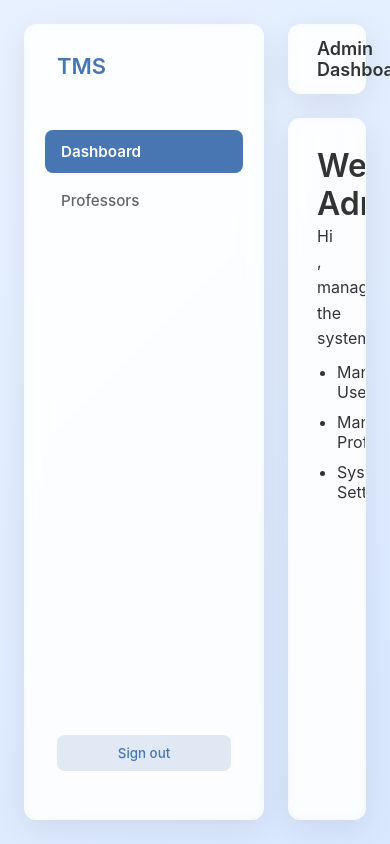
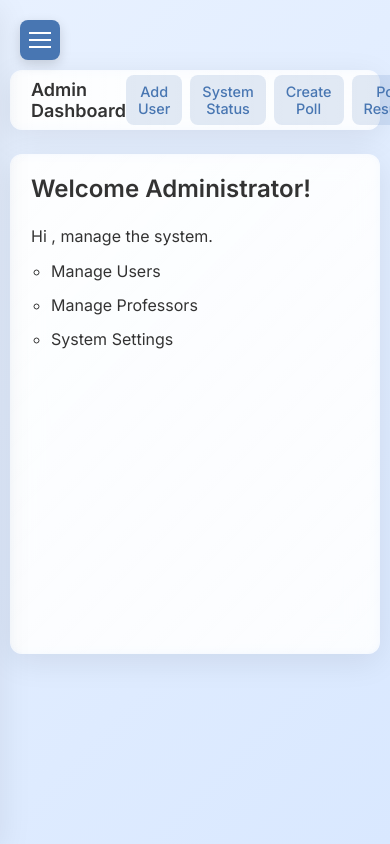
Before and after one commit to anshulgaharwal/timetable-management, a Next.js app: page /admin in a window 390 px wide. Built offline with nearby package versions, Linux system fonts and the light colour scheme; no server answers.

Commit message:
Enhance DashboardLayout with mobile responsiveness; add mobile sidebar toggle and overlay, improve action button handling, and update user display defaults. Update CSS for better mobile support and visual improvements.

```diff
--- a/src/components/DashboardLayout.js
+++ b/src/components/DashboardLayout.js
@@ -4,23 +4,50 @@ import { usePathname, useRouter } from "next/navigation"
 import "../styles/dashboard.css"
 import Link from "next/link"
 import { useAdmin } from "../contexts/AdminContext"
+import { useState, useEffect } from "react"
 
 export default function DashboardLayout({ children, sidebarTabs, pageTitle, actionButtons: propsActionButtons }) {
   const { data: session } = useSession()
   const path = usePathname()
   const router = useRouter()
+  const [isMobile, setIsMobile] = useState(false)
+  const [mobileSidebarOpen, setMobileSidebarOpen] = useState(false)
+
   // Try to get action buttons from context, fall back to props
   const adminContext = useAdmin ? useAdmin() : null
   const actionButtons = adminContext?.actionButtons || propsActionButtons || []
+
+  useEffect(() => {
+    const checkScreenSize = () => {
+      setIsMobile(window.innerWidth < 768)
+    }
+
+    checkScreenSize()
+    window.addEventListener("resize", checkScreenSize)
+
+    return () => window.removeEventListener("resize", checkScreenSize)
+  }, [])
 
   const handleSignOut = async () => {
     await signOut({ redirect: false })
     router.push("/")
   }
 
+  const toggleMobileSidebar = () => {
+    setMobileSidebarOpen((prev) => !prev)
+  }
+
   return (
     <div className="dashboard-container">
-      <div className="sidebar">
+      {isMobile && (
+        <button className="mobile-menu-toggle" onClick={toggleMobileSidebar} aria-label="Toggle menu">
+          <span></span>
+          <span></span>
+          <span></span>
+        </button>
+      )}
+
+      <div className={`sidebar ${isMobile && mobileSidebarOpen ? "mobile-open" : ""}`}>
         <div className="sidebar-logo">
           <span>TMS</span>
         </div>
@@ -28,15 +55,16 @@ export default function DashboardLayout({ children, sidebarTabs, pageTitle, acti
         <div className="sidebar-tabs">
           {sidebarTabs &&
             sidebarTabs.map((tab, index) => (
-              <Link key={index} href={tab.href} className={path === tab.href ? "active" : ""}>
-                {tab.label}
+              <Link key={index} href={tab.href} className={path === tab.href ? "active" : ""} onClick={() => isMobile && setMobileSidebarOpen(false)}>
+                {tab.icon && <span className="tab-icon">{tab.icon}</span>}
+                <span>{tab.label}</span>
               </Link>
             ))}
         </div>
 
         <div className="sidebar-user">
-          <span className="user-name">{session?.user?.name}</span>
-          <span className="user-role">{session?.user?.role}</span>
+          <span className="user-name">{session?.user?.name || "User"}</span>
+          <span className="user-role">{session?.user?.role || "Guest"}</span>
           <button onClick={handleSignOut}>Sign out</button>
         </div>
       </div>
@@ -47,7 +75,8 @@ export default function DashboardLayout({ children, sidebarTabs, pageTitle, acti
           <div className="action-buttons">
             {actionButtons &&
               actionButtons.map((button, index) => (
-                <button key={index} onClick={button.onClick} className={button.className || ""}>
+                <button key={index} onClick={button.onClick} className={button.className || ""} disabled={button.disabled}>
+                  {button.icon && <span className="button-icon">{button.icon}</span>}
                   {button.label}
                 </button>
               ))}
@@ -55,6 +84,8 @@ export default function DashboardLayout({ children, sidebarTabs, pageTitle, acti
         </div>
         <div className="content">{children}</div>
       </div>
+
+      {isMobile && mobileSidebarOpen && <div className="sidebar-overlay" onClick={() => setMobileSidebarOpen(false)}></div>}
     </div>
   )
 }
--- a/src/styles/dashboard.css
+++ b/src/styles/dashboard.css
@@ -9,7 +9,37 @@
   display: flex;
   padding: var(--dashboard-padding);
   gap: var(--dashboard-gap);
-  font-family: -apple-system, BlinkMacSystemFont, "Segoe UI", Roboto, Oxygen, Ubuntu, Cantarell, "Open Sans", sans-serif;
+  font-family: "Inter", -apple-system, BlinkMacSystemFont, "Segoe UI", Roboto, Oxygen, Ubuntu, Cantarell, "Open Sans", sans-serif;
+  position: relative;
+}
+
+/* Mobile menu toggle */
+.mobile-menu-toggle {
+  position: fixed;
+  top: 20px;
+  left: 20px;
+  z-index: 100;
+  background: var(--accent-primary);
+  border: none;
+  width: 40px;
+  height: 40px;
+  border-radius: 8px;
+  display: flex;
+  flex-direction: column;
+  justify-content: center;
+  align-items: center;
+  gap: 5px;
+  cursor: pointer;
+  box-shadow: 0 4px 12px rgba(0, 0, 0, 0.15);
+  display: none;
+}
+
+.mobile-menu-toggle span {
+  display: block;
+  width: 22px;
+  height: 2px;
+  background: white;
+  transition: all 0.3s ease;
 }
 
 /* Main layout structure */
@@ -17,8 +47,8 @@
   width: var(--sidebar-width);
   height: calc(100vh - var(--dashboard-padding) * 2);
   background: var(--glass-bg);
-  backdrop-filter: blur(10px);
-  -webkit-backdrop-filter: blur(10px);
+  backdrop-filter: blur(15px);
+  -webkit-backdrop-filter: blur(15px);
   border-radius: var(--border-radius);
   border: 1px solid var(--glass-border);
   box-shadow: var(--glass-shadow);
@@ -28,6 +58,7 @@
   z-index: 10;
   overflow-y: auto;
   position: relative;
+  transition: box-shadow 0.3s ease;
 }
 
 .sidebar::before {
@@ -37,16 +68,20 @@
   left: 0;
   right: 0;
   bottom: 0;
-  background: rgba(255, 255, 255, 0.15);
+  background: linear-gradient(180deg, rgba(255, 255, 255, 0.2), rgba(255, 255, 255, 0.1));
   backdrop-filter: blur(4px);
   -webkit-backdrop-filter: blur(4px);
   border-radius: var(--border-radius);
   z-index: -1;
 }
 
+.sidebar:hover {
+  box-shadow: var(--glass-shadow);
+}
+
 .sidebar-logo {
-  font-size: 22px;
-  font-weight: 600;
+  font-size: 24px;
+  font-weight: 700;
   display: flex;
   align-items: center;
   gap: 10px;
@@ -54,12 +89,14 @@
   padding: 0 12px 20px;
   margin-bottom: 16px;
   border-bottom: 1px solid var(--glass-border);
+  letter-spacing: -0.5px;
 }
 
 .sidebar-tabs {
   flex: 1;
   overflow-y: auto;
   margin: 8px 0;
+  padding-right: 4px;
 }
 
 .sidebar-user {
@@ -74,6 +111,7 @@
 .user-name {
   font-weight: 600;
   color: var(--text-primary);
+  font-size: 15px;
 }
 
 .user-role {
@@ -97,6 +135,11 @@
 
 .sidebar-user button:hover {
   background: rgba(72, 118, 178, 0.25);
+  transform: translateY(-1px);
+}
+
+.sidebar-user button:active {
+  transform: translateY(0);
 }
 
 .main {
@@ -109,8 +152,8 @@
 
 .navbar {
   background: var(--glass-bg);
-  backdrop-filter: blur(10px);
-  -webkit-backdrop-filter: blur(10px);
+  backdrop-filter: blur(15px);
+  -webkit-backdrop-filter: blur(15px);
   border-radius: var(--border-radius);
   border: 1px solid var(--glass-border);
   box-shadow: var(--glass-shadow);
@@ -120,6 +163,11 @@
   justify-content: space-between;
   align-items: center;
   position: relative;
+  transition: box-shadow 0.3s ease;
+}
+
+.navbar:hover {
+  box-shadow: 0 8px 30px rgba(0, 0, 0, 0.1);
 }
 
 .navbar::before {
@@ -129,7 +177,7 @@
   left: 0;
   right: 0;
   bottom: 0;
-  background: rgba(255, 255, 255, 0.15);
+  background: linear-gradient(90deg, rgba(255, 255, 255, 0.2), rgba(255, 255, 255, 0.1));
   backdrop-filter: blur(4px);
   -webkit-backdrop-filter: blur(4px);
   border-radius: var(--border-radius);
@@ -156,17 +204,31 @@
   cursor: pointer;
   transition: all 0.2s ease;
   font-weight: 500;
+  display: flex;
+  align-items: center;
+  gap: 6px;
 }
 
 .action-buttons button:hover {
   background: rgba(72, 118, 178, 0.25);
+  transform: translateY(-1px);
+}
+
+.action-buttons button:active {
+  transform: translateY(0);
+}
+
+.action-buttons button:disabled {
+  opacity: 0.6;
+  cursor: not-allowed;
+  transform: none;
 }
 
 .content {
   height: calc(100vh - var(--navbar-height) - var(--dashboard-padding) * 2 - var(--dashboard-gap));
   background: var(--glass-bg);
-  backdrop-filter: blur(10px);
-  -webkit-backdrop-filter: blur(10px);
+  backdrop-filter: blur(15px);
+  -webkit-backdrop-filter: blur(15px);
   border-radius: var(--border-radius);
   border: 1px solid var(--glass-border);
   box-shadow: var(--glass-shadow);
@@ -174,6 +236,11 @@
   flex: 1;
   overflow-y: auto;
   position: relative;
+  transition: box-shadow 0.3s ease;
+}
+
+.content:hover {
+  box-shadow: 0 10px 40px rgba(0, 0, 0, 0.08);
 }
 
 .content::before {
@@ -183,7 +250,7 @@
   left: 0;
   right: 0;
   bottom: 0;
-  background: rgba(255, 255, 255, 0.15);
+  background: linear-gradient(135deg, rgba(255, 255, 255, 0.2), rgba(255, 255, 255, 0.1));
   backdrop-filter: blur(4px);
   -webkit-backdrop-filter: blur(4px);
   border-radius: var(--border-radius);
@@ -192,11 +259,12 @@
 
 /* Sidebar links */
 .sidebar-tabs a {
-  display: block;
+  display: flex;
+  align-items: center;
   text-decoration: none;
   color: var(--text-secondary);
   padding: 12px 16px;
-  margin: 6px 0;
+  margin: 8px 0;
   border-radius: 8px;
   transition: all 0.2s ease;
   font-weight: 500;
@@ -205,15 +273,55 @@
   z-index: 1;
 }
 
+.tab-icon {
+  margin-right: 10px;
+  display: flex;
+  align-items: center;
+  justify-content: center;
+}
+
+.button-icon {
+  display: flex;
+  align-items: center;
+  justify-content: center;
+}
+
 .sidebar-tabs a:hover {
-  background: rgba(72, 118, 178, 0.8);
-  color: white;
+  background: rgba(72, 118, 178, 0.15);
+  color: var(--accent-primary);
+  transform: translateX(2px);
 }
 
 .sidebar-tabs a.active {
   background: var(--accent-primary);
   color: white;
   font-weight: 600;
+  box-shadow: 0 4px 12px rgba(72, 118, 178, 0.25);
+}
+
+.sidebar-tabs a.active:hover {
+  transform: translateX(0);
+}
+
+/* Mobile sidebar overlay */
+.sidebar-overlay {
+  position: fixed;
+  top: 0;
+  left: 0;
+  right: 0;
+  bottom: 0;
+  background: rgba(0, 0, 0, 0.5);
+  z-index: 5;
+  animation: fadeIn 0.3s ease forwards;
+}
+
+@keyframes fadeIn {
+  from {
+    opacity: 0;
+  }
+  to {
+    opacity: 1;
+  }
 }
 
 /* Content styling */
@@ -225,10 +333,92 @@ h3 {
   font-weight: 600;
 }
 
+h1 {
+  font-size: 24px;
+  margin-bottom: 20px;
+}
+
+h2 {
+  font-size: 20px;
+  margin-bottom: 16px;
+}
+
+h3 {
+  font-size: 18px;
+  margin-bottom: 14px;
+}
+
 ul {
   padding-left: 20px;
+  list-style-type: circle;
 }
 
 li {
   margin: 10px 0;
+  line-height: 1.5;
 }
+
+/* Responsive adjustments */
+@media (max-width: 992px) {
+  :root {
+    --sidebar-width: 220px;
+    --dashboard-padding: 16px;
+    --dashboard-gap: 16px;
+  }
+}
+
+@media (max-width: 768px) {
+  .dashboard-container {
+    flex-direction: column;
+    height: auto;
+    min-height: 100vh;
+    padding: 10px;
+  }
+
+  .mobile-menu-toggle {
+    display: flex;
+  }
+
+  .sidebar {
+    position: fixed;
+    top: 0;
+    left: 0;
+    width: 280px;
+    height: 100vh;
+    z-index: 50;
+    border-radius: 0;
+    transform: translateX(-100%);
+    transition: transform 0.3s ease;
+    padding-top: 70px;
+  }
+
+  .sidebar.mobile-open {
+    transform: translateX(0);
+  }
+
+  .main {
+    width: 100%;
+    height: auto;
+    padding-top: 60px;
+  }
+
+  .content {
+    height: auto;
+    min-height: 500px;
+    padding: 20px;
+  }
+
+  .navbar {
+    padding: 0 20px;
+    height: 60px;
+  }
+
+  .action-buttons {
+    gap: 8px;
+  }
+
+  .action-buttons button {
+    padding: 8px 12px;
+    font-size: 0.9em;
+  }
+}
```
